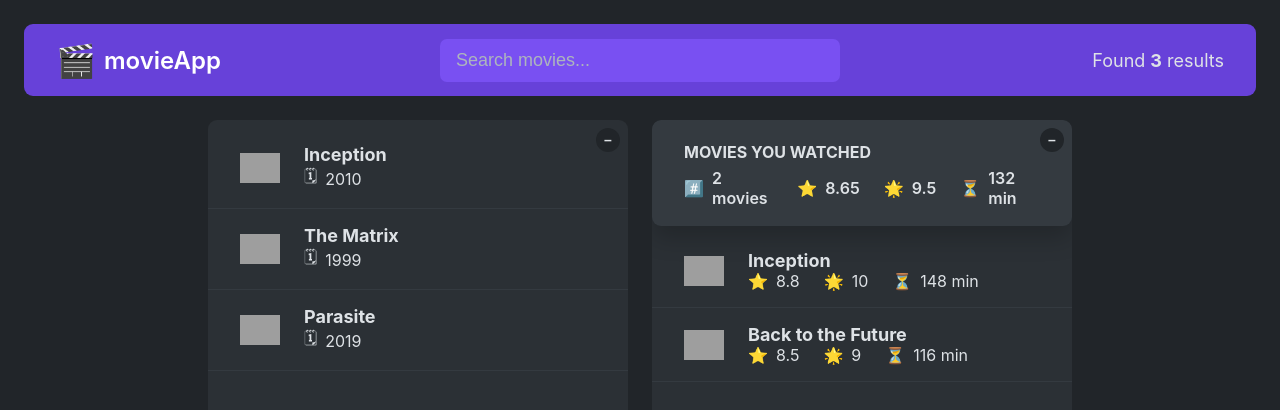
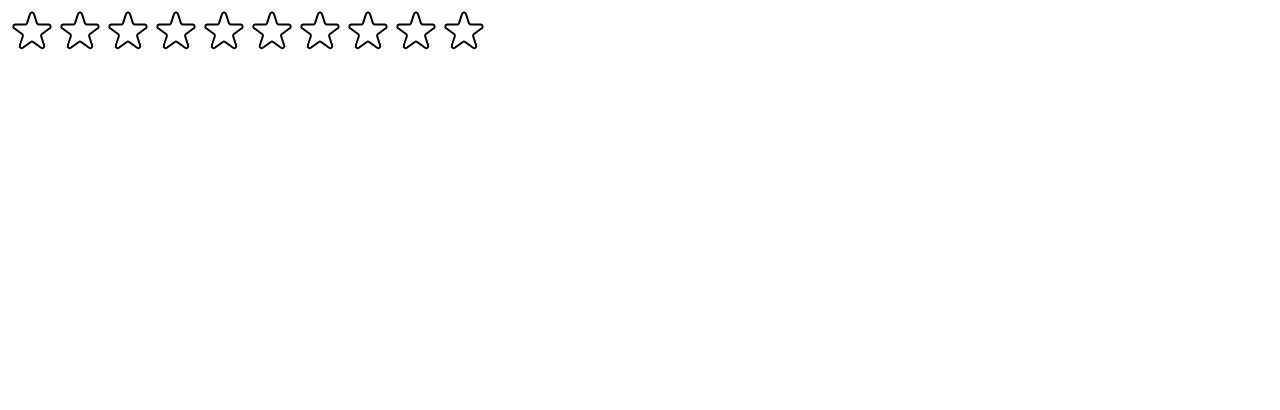
Before and after one commit to Garry-Amasia/react-movie-application, a React (Create React App) app: page / in a window 1280 px wide. Shown: the top 410 px of the page. Built offline with nearby package versions, Linux system fonts and the light colour scheme; grey boxes are pictures that could not be loaded.

Commit message:
creating stars,handling hover and click are completed

```diff
--- /dev/null
+++ b/src/components/Star.jsx
@@ -0,0 +1,43 @@
+import React from "react";
+
+export const Star = ({ onRate, isFull, onMouseIn, onMouseOut }) => {
+  return (
+    <span
+      onMouseEnter={onMouseIn}
+      onMouseLeave={onMouseOut}
+      onClick={onRate}
+      role="button"
+      style={{
+        height: "48px",
+        width: "48px",
+        display: "block",
+        cursor: "pointer",
+      }}
+    >
+      {isFull ? (
+        <svg
+          xmlns="http://www.w3.org/2000/svg"
+          viewBox="0 0 20 20"
+          fill="#000"
+          stroke="#000"
+        >
+          <path d="M9.049 2.927c.3-.921 1.603-.921 1.902 0l1.07 3.292a1 1 0 00.95.69h3.462c.969 0 1.371 1.24.588 1.81l-2.8 2.034a1 1 0 00-.364 1.118l1.07 3.292c.3.921-.755 1.688-1.54 1.118l-2.8-2.034a1 1 0 00-1.175 0l-2.8 2.034c-.784.57-1.838-.197-1.539-1.118l1.07-3.292a1 1 0 00-.364-1.118L2.98 8.72c-.783-.57-.38-1.81.588-1.81h3.461a1 1 0 00.951-.69l1.07-3.292z" />
+        </svg>
+      ) : (
+        <svg
+          xmlns="http://www.w3.org/2000/svg"
+          fill="none"
+          viewBox="0 0 24 24"
+          stroke="#000"
+        >
+          <path
+            strokeLinecap="round"
+            strokeLinejoin="round"
+            strokeWidth="{2}"
+            d="M11.049 2.927c.3-.921 1.603-.921 1.902 0l1.519 4.674a1 1 0 00.95.69h4.915c.969 0 1.371 1.24.588 1.81l-3.976 2.888a1 1 0 00-.363 1.118l1.518 4.674c.3.922-.755 1.688-1.538 1.118l-3.976-2.888a1 1 0 00-1.176 0l-3.976 2.888c-.783.57-1.838-.197-1.538-1.118l1.518-4.674a1 1 0 00-.363-1.118l-3.976-2.888c-.784-.57-.38-1.81.588-1.81h4.914a1 1 0 00.951-.69l1.519-4.674z"
+          />
+        </svg>
+      )}
+    </span>
+  );
+};
--- /dev/null
+++ b/src/components/StarRating.jsx
@@ -0,0 +1,90 @@
+import React, { useState } from "react";
+import { Star } from "./Star";
+
+const containerStyle = {
+  display: "flex",
+  alignItems: "center",
+  gap: "16px",
+};
+
+const starContainerStyle = {
+  display: "flex",
+};
+
+const textStyle = {
+  lineHeight: "1",
+  margin: "0",
+};
+
+export const StarRating = ({ maxRating = 3 }) => {
+  const [rating, setRating] = useState(0);
+  const [tempRating, setTempRating] = useState(0);
+
+  const handleRating = (rating) => {
+    setRating(rating);
+  };
+
+  const handleMouseIn = (rating) => {
+    setTempRating(rating);
+  };
+
+  const handleMouseOut = (rating) => {
+    setTempRating(0);
+  };
+
+  return (
+    <div style={containerStyle}>
+      <div style={starContainerStyle}>
+        {Array.from({ length: maxRating }, (_, index) => {
+          return (
+            <span style={textStyle}>
+              <Star
+                key={index}
+                isFull={
+                  tempRating ? tempRating >= index + 1 : rating >= index + 1
+                }
+                onRate={() => handleRating(index + 1)}
+                onMouseIn={() => handleMouseIn(index + 1)}
+                onMouseOut={() => handleMouseOut(0)}
+              />
+            </span>
+          );
+        })}
+      </div>
+      <p>{tempRating || rating || ""}</p>
+    </div>
+  );
+};
+
+/*
+FULL STAR
+
+<svg
+  xmlns="http://www.w3.org/2000/svg"
+  viewBox="0 0 20 20"
+  fill="#000"
+  stroke="#000"
+>
+  <path
+    d="M9.049 2.927c.3-.921 1.603-.921 1.902 0l1.07 3.292a1 1 0 00.95.69h3.462c.969 0 1.371 1.24.588 1.81l-2.8 2.034a1 1 0 00-.364 1.118l1.07 3.292c.3.921-.755 1.688-1.54 1.118l-2.8-2.034a1 1 0 00-1.175 0l-2.8 2.034c-.784.57-1.838-.197-1.539-1.118l1.07-3.292a1 1 0 00-.364-1.118L2.98 8.72c-.783-.57-.38-1.81.588-1.81h3.461a1 1 0 00.951-.69l1.07-3.292z"
+  />
+</svg>
+
+
+EMPTY STAR
+
+<svg
+  xmlns="http://www.w3.org/2000/svg"
+  fill="none"
+  viewBox="0 0 24 24"
+  stroke="#000"
+>
+  <path
+    strokeLinecap="round"
+    strokeLinejoin="round"
+    strokeWidth="{2}"
+    d="M11.049 2.927c.3-.921 1.603-.921 1.902 0l1.519 4.674a1 1 0 00.95.69h4.915c.969 0 1.371 1.24.588 1.81l-3.976 2.888a1 1 0 00-.363 1.118l1.518 4.674c.3.922-.755 1.688-1.538 1.118l-3.976-2.888a1 1 0 00-1.176 0l-3.976 2.888c-.783.57-1.838-.197-1.538-1.118l1.518-4.674a1 1 0 00-.363-1.118l-3.976-2.888c-.784-.57-.38-1.81.588-1.81h4.914a1 1 0 00.951-.69l1.519-4.674z"
+  />
+</svg>
+
+*/
--- a/src/index.js
+++ b/src/index.js
@@ -1,13 +1,16 @@
 import React from "react";
 import ReactDOM from "react-dom/client";
-import "./index.css";
-import App from "./App";
+// import "./index.css";
+// import App from "./App";
+import { StarRating } from "./components/StarRating";
 // import reportWebVitals from "./reportWebVitals";
 
 const root = ReactDOM.createRoot(document.getElementById("root"));
 root.render(
   <React.StrictMode>
-    <App />
+    {/* <App /> */}
+    <StarRating maxRating={10} />
+    {/* <StarRating /> */}
   </React.StrictMode>
 );
 
```
